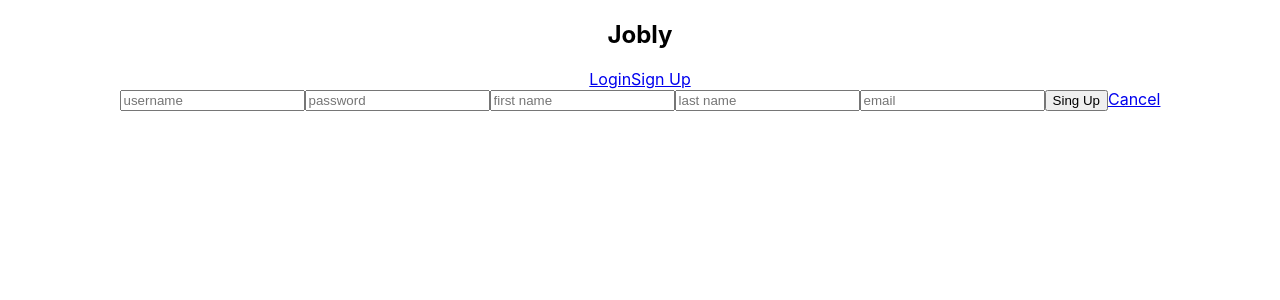
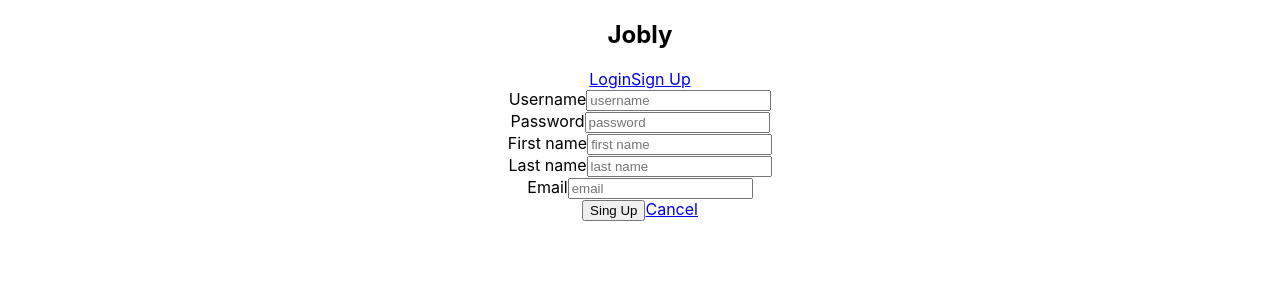
Before and after one commit to Ruwaidah/react-jobly, a React (Create React App) app: page /signup in a window 1280 px wide. Shown: the top 300 px of the page. Built offline with nearby package versions, Linux system fonts and the light colour scheme.

Commit message:
login signup form

```diff
--- a/src/App.js
+++ b/src/App.js
@@ -5,10 +5,12 @@ import NavBar from "./components/NavBar/NavBar";
 import LoginForm from "./components/LoginForm/LoginForm";
 import SignUpForm from "./components/SignUpForm/SignUpForm";
 import NotFound from "./components/NotFound/NotFound";
+import UserContext from "./auth/UserContext";
 
 function App() {
   return (
     <div className="App">
+      <UserContext.Provider>
         <NavBar />
         <Routes>
           <Route path="/" element={<LandingPag />} />
@@ -16,6 +18,7 @@ function App() {
           <Route path="/signup" element={<SignUpForm />} />
           <Route path="*" element={<NotFound />} />
         </Routes>
+      </UserContext.Provider>
     </div>
   );
 }
--- /dev/null
+++ b/src/auth/UserContext.js
@@ -0,0 +1,3 @@
+import { createContext } from "react";
+
+export default createContext()
--- a/src/components/LoginForm/LoginForm.js
+++ b/src/components/LoginForm/LoginForm.js
@@ -7,14 +7,39 @@ const LoginForm = () => {
     username: "",
     password: "",
   });
-  const handleSubmit = () => {};
-  console.log(ApIJobly);
-  const handleChange = (e) => {};
+  const [formErrors, setFormErrors] = useState([]);
+  const handleSubmit = (e) => {
+    e.preventDefault();
+  };
+  const handleChange = (e) => {
+    setFormData({ ...formData, [e.target.name]: e.target.value });
+  };
   return (
     <div className="LoginForm">
       <form onSubmit={handleSubmit}>
-        <input type="text" name="username" placeholder="username" />
-        <input type="password" name="password" placeholder="password" />
+        <div>
+          <label htmlFor="login-username">Username</label>
+          <input
+            onChange={handleChange}
+            value={formData.username}
+            type="text"
+            id="login-username"
+            name="username"
+            placeholder="username"
+          />
+        </div>
+        <div>
+          {" "}
+          <label htmlFor="login-password">Password</label>
+          <input
+            onChange={handleChange}
+            value={formData.password}
+            type="password"
+            id="login-password"
+            name="password"
+            placeholder="password"
+          />
+        </div>
         <input type="submit" value="Login" />
         <Link to="/">Cancel</Link>
       </form>
--- a/src/components/SignUpForm/SignUpForm.js
+++ b/src/components/SignUpForm/SignUpForm.js
@@ -1,5 +1,6 @@
 import { useState } from "react";
 import { Link } from "react-router-dom";
+import JoblyApi from "../../api";
 
 const SignUpForm = () => {
   const [formData, setFormData] = useState({
@@ -10,17 +11,74 @@ const SignUpForm = () => {
     email: "",
   });
 
-  const handleSubmit = () => {};
+  const [formErrors, setFormErrors] = useState([]);
 
-  const handleChange = () => {};
+  const handleSubmit = (e) => {
+    e.preventDefault();
+  };
+
+  const handleChange = (e) => {
+    setFormData({ ...formData, [e.target.name]: e.target.value });
+  };
   return (
     <div className="SignUpForm">
       <form onSubmit={handleSubmit}>
-        <input type="text" name="username" placeholder="username" />
-        <input type="password" name="password" placeholder="password" />
-        <input type="text" name="firstName" placeholder="first name" />
-        <input type="text" name="lastname" placeholder="last name" />
-        <input type="email" name="email" placeholder="email" />
+        <div>
+          <label htmlFor="username">Username</label>
+          <input
+            onChange={handleChange}
+            value={formData.username}
+            type="text"
+            id="username"
+            name="username"
+            placeholder="username"
+          />
+        </div>
+        <div>
+          {" "}
+          <label htmlFor="password">Password</label>
+          <input
+            onChange={handleChange}
+            value={formData.password}
+            type="password"
+            id="password"
+            name="password"
+            placeholder="password"
+          />
+        </div>
+        <div>
+          <label htmlFor="firstname">First name</label>
+          <input
+            onChange={handleChange}
+            value={formData.firstName}
+            type="text"
+            id="firstname"
+            name="firstName"
+            placeholder="first name"
+          />
+        </div>{" "}
+        <div>
+          <label htmlFor="lastname">Last name</label>
+          <input
+            onChange={handleChange}
+            value={formData.lastName}
+            type="text"
+            id="lastname"
+            name="lastName"
+            placeholder="last name"
+          />
+        </div>
+        <div>
+          <label htmlFor="email">Email</label>
+          <input
+            onChange={handleChange}
+            value={formData.email}
+            type="email"
+            id="email"
+            name="email"
+            placeholder="email"
+          />
+        </div>
         <input type="submit" value="Sing Up" />
         <Link to="/">Cancel</Link>
       </form>
```
Lines whose indentation alone changed are shown as unchanged.
